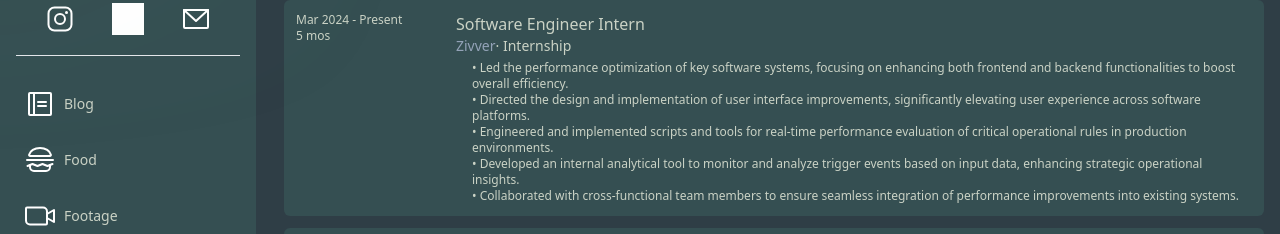
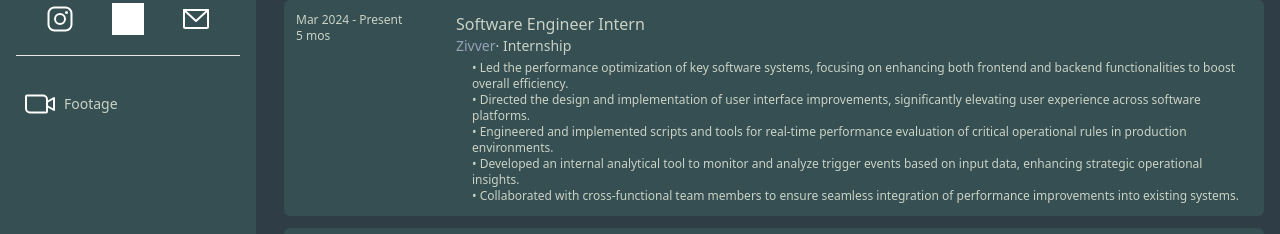
Before and after one commit to ErikDoytchinov/erik.doytchinov, a React (Vite) app in the folder client/: page / in a window 1280 px wide. Shown: the part 269-503 px from the top of the page. Built offline with nearby package versions, Linux system fonts and the light colour scheme; grey boxes are pictures that could not be loaded.

Commit message:
Touch up visuals

```diff
--- a/client/src/erik-doytchinov/App.tsx
+++ b/client/src/erik-doytchinov/App.tsx
@@ -3,7 +3,7 @@ import Portfolio from "./portfolio/Portfolio.tsx";
 import Blog from "./blog/Blog.tsx";
 import Food from "./food/Food.tsx";
 import Footage from "./footage/Footage.tsx";
-import { useEffect, useState } from "react";
+import { useState } from "react";
 
 type Page = "portfolio" | "blog" | "food" | "footage";
 
@@ -30,34 +30,12 @@ function App() {
         }
     };
 
-    const [position, setPosition] = useState({ x: 0, y: 0 });
-
-    useEffect(() => {
-        // eslint-disable-next-line @typescript-eslint/no-explicit-any
-        const handleMouseMove = (event: any) => {
-            setPosition({ x: event.clientX, y: event.clientY });
-        };
-
-        window.addEventListener("mousemove", handleMouseMove);
-
-        return () => {
-            window.removeEventListener("mousemove", handleMouseMove);
-        };
-    }, []);
-
     return (
         <>
-            <div
-                className="cursor-glow"
-                style={{
-                    left: `${position.x}px`,
-                    top: `${position.y}px`,
-                }}
-            ></div>
             <div className="h-screen flex flex-col md:flex-row no-scrollbar overflow-y-scroll">
                 <aside className="md:w-64 w-full p-4 md:h-full md:fixed md:left-0 md:top-0 text-erik.doytchinov-500 bg-erik.doytchinov-200">
                     <img
-                        src="https://media.licdn.com/dms/image/v2/D4E03AQGKkYD_g2UwYw/profile-displayphoto-shrink_400_400/profile-displayphoto-shrink_400_400/0/1705500073136?e=1731542400&v=beta&t=AHrr8TH-MsZyKdUGJ6UlYv_-LM_wnrgDmmcLQ6m-iw0"
+                        src="https://media.licdn.com/dms/image/v2/D4E03AQGKkYD_g2UwYw/profile-displayphoto-shrink_400_400/profile-displayphoto-shrink_400_400/0/1705500073136?e=1740614400&v=beta&t=7NysDc8FUbs8_Jj-UsuhrrYPECGgc8kpq-q7Mo6Jnz4"
                         alt="Picture of the me"
                         className="rounded-full md:w-auto  hidden md:block"
                     />
@@ -104,7 +82,7 @@ function App() {
                     </div>
                     <hr className="h-px my-5 bg-gray-200 border-0 dark:bg-gray-700"></hr>
                     <div className="flex md:flex-col md:justify-right justify-between">
-                        <button
+                        {/* <button
                             onClick={() => handlePageChange("blog")}
                             className={`md:py-2 md:my-1 text-sm flex justify-center md:justify-normal items-center rounded-lg hover:bg-slate-700 w-full ${
                                 currentPage === "blog" ? "bg-slate-700" : ""
@@ -116,20 +94,7 @@ function App() {
                                 className="w-8 h-8 mx-2 brightness-0 invert"
                             />
                             Blog
-                        </button>
-                        <button
-                            onClick={() => handlePageChange("food")}
-                            className={`md:py-2 md:my-1 text-sm flex justify-center md:justify-normal items-center rounded-lg hover:bg-slate-700 w-full ${
-                                currentPage === "food" ? "bg-slate-700" : ""
-                            }`}
-                        >
-                            <img
-                                src="/hamburger-icon.svg"
-                                alt="burger"
-                                className="w-8 h-8 mx-2 brightness-0 invert"
-                            />
-                            Food
-                        </button>
+                        </button> */}
                         <button
                             onClick={() => handlePageChange("footage")}
                             className={`md:py-2 md:my-1 text-sm flex justify-center md:justify-normal items-center rounded-lg hover:bg-slate-700 w-full ${
```
